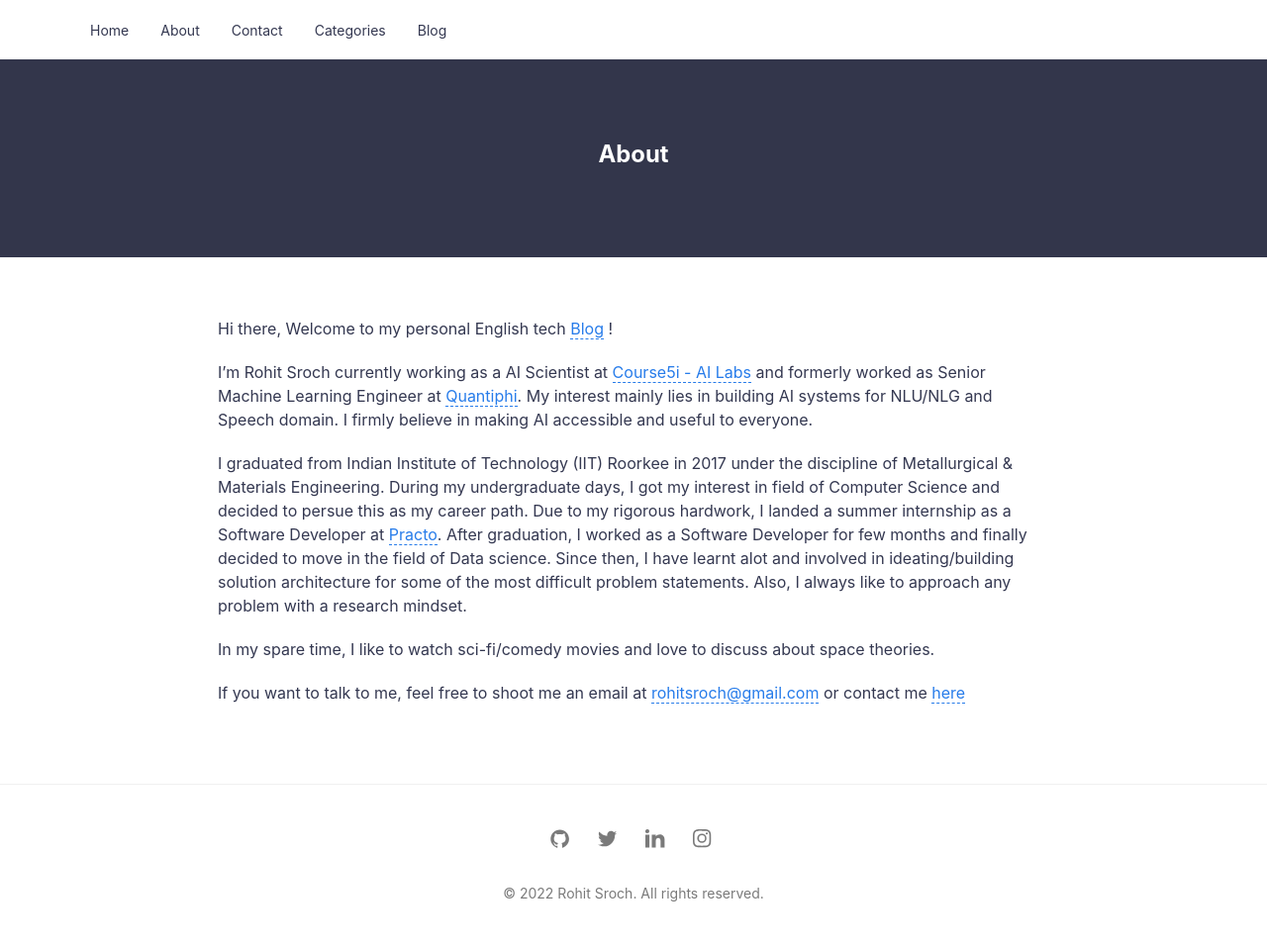
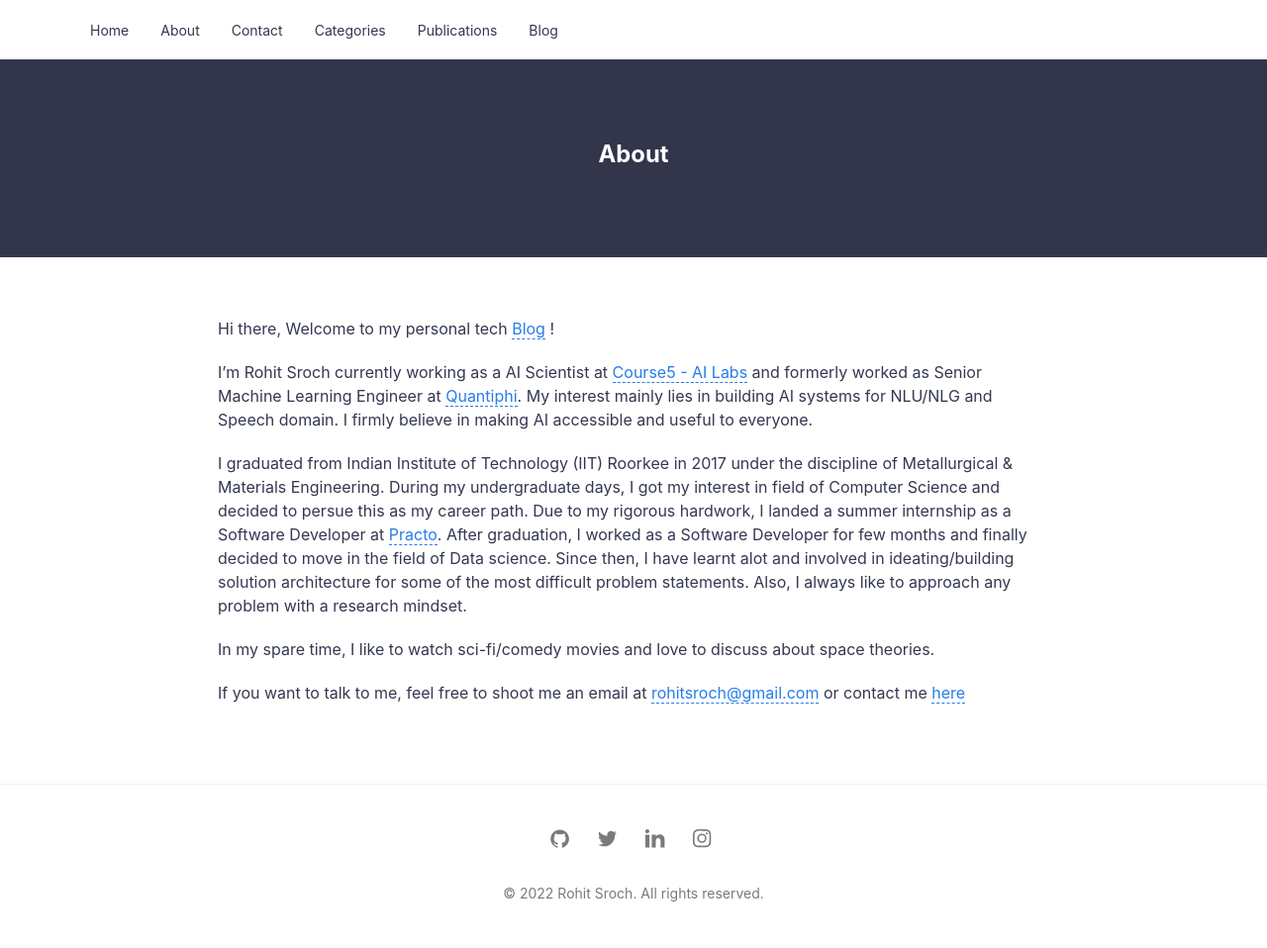
Before and after one commit to rohitsroch/rohitsroch.github.io, a Jekyll site: the page built from about.md, in a window 1280 px wide. Shown: the whole page at 99% size. Built offline with Jekyll 4.4.1, drawn with Linux system fonts in a browser that asks for light colours.

Commit message:
bump to latest

```diff
--- a/_config.yml
+++ b/_config.yml
@@ -23,6 +23,7 @@
   - {name: 'About', link: '/about'}
   - {name: 'Contact', link: '/contact'}
   - {name: 'Categories', link: '/categories'}
+  - {name: 'Publications', link: '/publications'}
   - {name: 'Blog', link: '/#latest-posts'}
 
 tagline: >
--- a/about.md
+++ b/about.md
@@ -4,9 +4,9 @@
 permalink: /about/
 ---
 
-Hi there, Welcome to my personal English tech [Blog](https://rohitsroch.github.io/#latest-posts) !
+Hi there, Welcome to my personal tech [Blog](https://rohitsroch.github.io/#latest-posts) !
 
-I'm Rohit Sroch currently working as a AI Scientist at [Course5i - AI Labs](https://www.course5i.com/ai-research/) and formerly worked as Senior Machine Learning Engineer at [Quantiphi](https://www.quantiphi.com/). My interest mainly lies in building AI systems for NLU/NLG and Speech domain. I firmly believe in making AI accessible and useful to everyone.
+I'm Rohit Sroch currently working as a AI Scientist at [Course5 - AI Labs](https://www.course5i.com/ai-labs/) and formerly worked as Senior Machine Learning Engineer at [Quantiphi](https://www.quantiphi.com/). My interest mainly lies in building AI systems for NLU/NLG and Speech domain. I firmly believe in making AI accessible and useful to everyone.
 
 I graduated from Indian Institute of Technology (IIT) Roorkee in 2017 under the discipline of Metallurgical & Materials Engineering. During my undergraduate days, I got my interest in field of Computer Science and decided to persue this as my career path. Due to my rigorous hardwork, I landed a summer internship as a Software Developer at [Practo](https://www.practo.com/). After graduation, I worked as a Software Developer for few months and finally decided to move in the field of Data science. Since then, I have learnt alot and involved in ideating/building solution architecture for some of the most difficult problem statements. Also, I always like to approach any problem with a research mindset.
 
```
Also changed, not shown: publications.md (added, +11 -0 lines).
